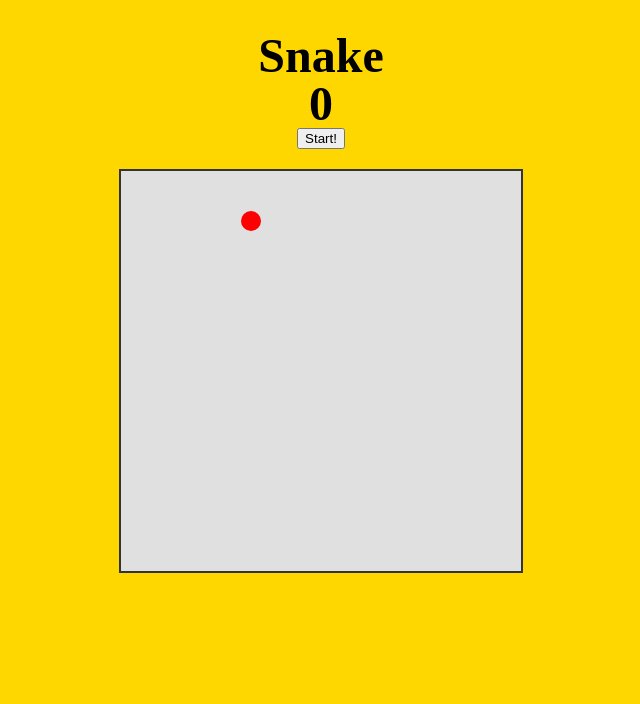
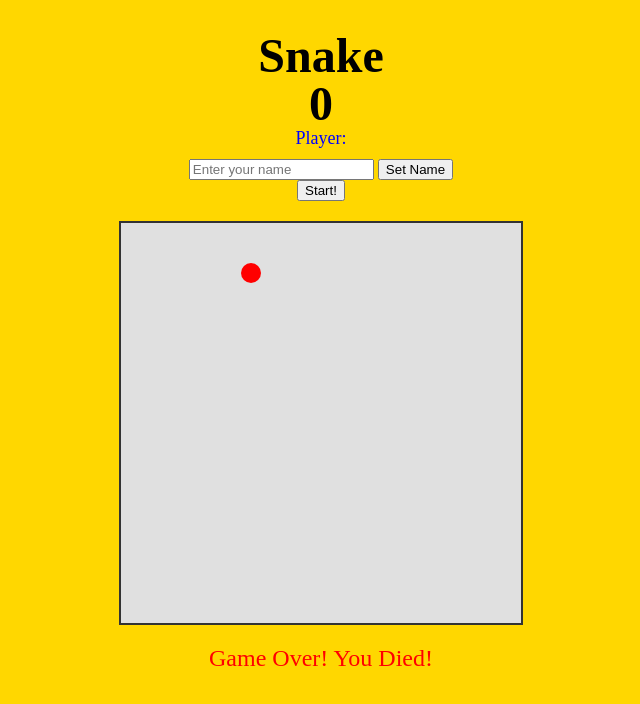
Before and after one commit to LoganVaughan/Snake, a plain HTML site: page index.html in a window 1280 px wide. Shown: the whole page, without its empty margins (319-959 px from the left). Drawn offline with Linux system fonts and the light colour scheme.

Commit message:
Added "name input" and message for "game over! you died!"

```diff
--- a/index.html
+++ b/index.html
@@ -12,6 +12,15 @@
         <div id="score">0</div>
     </h1>
 
+    <div id="player-name" style="font-size: 18px; color: blue; margin-bottom: 10px;">
+        Player:
+    </div>
+
+    <div class="player-input">
+        <input type="text" id="name-input" placeholder="Enter your name">
+        <button id="submit-name">Set Name</button>
+    </div>
+
     <div class="controls">
         <button id="start">Start!</button>
     </div>
@@ -20,6 +29,9 @@
         <div class="snake"></div>
         <div class="apple"></div>
     </div>
+    <div id="game-over" style="display: none; font-size: 24px; color: red; text-align: center;">
+        Game Over! You Died!
+    </div>
 
     <script src="script.js"></script>
 </body>
--- a/script.js
+++ b/script.js
@@ -10,6 +10,19 @@ let snake = [
     { x: 200, y: 200 }, // Head
     { x: 180, y: 200 }  // Body segment
 ];
+//name input//
+const nameInput = document.getElementById('name-input');
+const submitNameButton = document.getElementById('submit-name');
+const playerNameDisplay = document.getElementById('player-name');
+
+//event listener for name//
+submitNameButton.addEventListener('click', () => {
+    const playerName = nameInput.value.trim();
+    if (playerName) {
+        playerNameDisplay.textContent = `Player: ${playerName}`;
+        nameInput.value = ''; // Clear the input field after setting the name
+    }
+});
 
 // Create apple element and set initial position
 const appleElement = document.querySelector('.apple');
@@ -29,7 +42,8 @@ function placeApple() {
 }
 
 function updateSnakePosition() {
-    if (endGame) return;
+    if (endGame)
+    return;
 
     // Calculate new head position
     const newHead = {
@@ -72,9 +86,9 @@ function updateSnakePosition() {
     });
 
     // Check for wall collisions
-    if (newHead.x < 0 || newHead.x >= boardSize || newHead.y < 0 || newHead.y >= boardSize) {
-        console.log("Game Over!");
+    if (newHead.x < 0 || newHead.x >= boardSize || newHead.y < 0 || newHead.y >= boardSize) {;
         endGame = true;
+        document.getElementById('game-over').style.display = 'block';
         clearInterval(gameLoop); // Stop the game loop
     }
 }
@@ -91,6 +105,9 @@ const startGame = () => {
     document.getElementById('score').textContent = score; // Reset score display
     applePosition = getRandomApplePosition(); // Reset apple position
     placeApple();
+
+//clear message//
+document.getElementById('game-over').style.display = 'none';
 
     // Clear any existing snake segments and re-create the initial segments
     document.querySelectorAll('.snake').forEach(segment => segment.remove());
```
